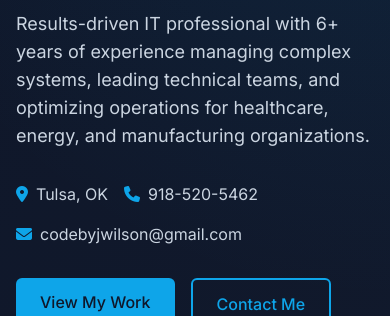
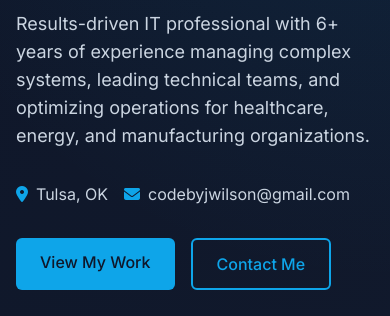
Before and after one commit to Paintballskaguy/codebyjwilson, a plain HTML site: page index.html in a window 390 px wide. Shown: the part 246-562 px from the top of the page. Drawn offline with nearby package versions, Linux system fonts and the light colour scheme.

Commit message:
Forgot to remove my phone number.

```diff
--- a/index.html
+++ b/index.html
@@ -118,10 +118,6 @@
                     <div class="flex items-center text-slate-300">
                         <i class="fas fa-map-marker-alt text-primary mr-2"></i>
                         <span>Tulsa, OK</span>
-                    </div>
-                    <div class="flex items-center text-slate-300">
-                        <i class="fas fa-phone text-primary mr-2"></i>
-                        <span>918-520-5462</span>
                     </div>
                     <div class="flex items-center text-slate-300">
                         <i class="fas fa-envelope text-primary mr-2"></i>
```
Also changed, not shown: 1 other file.
